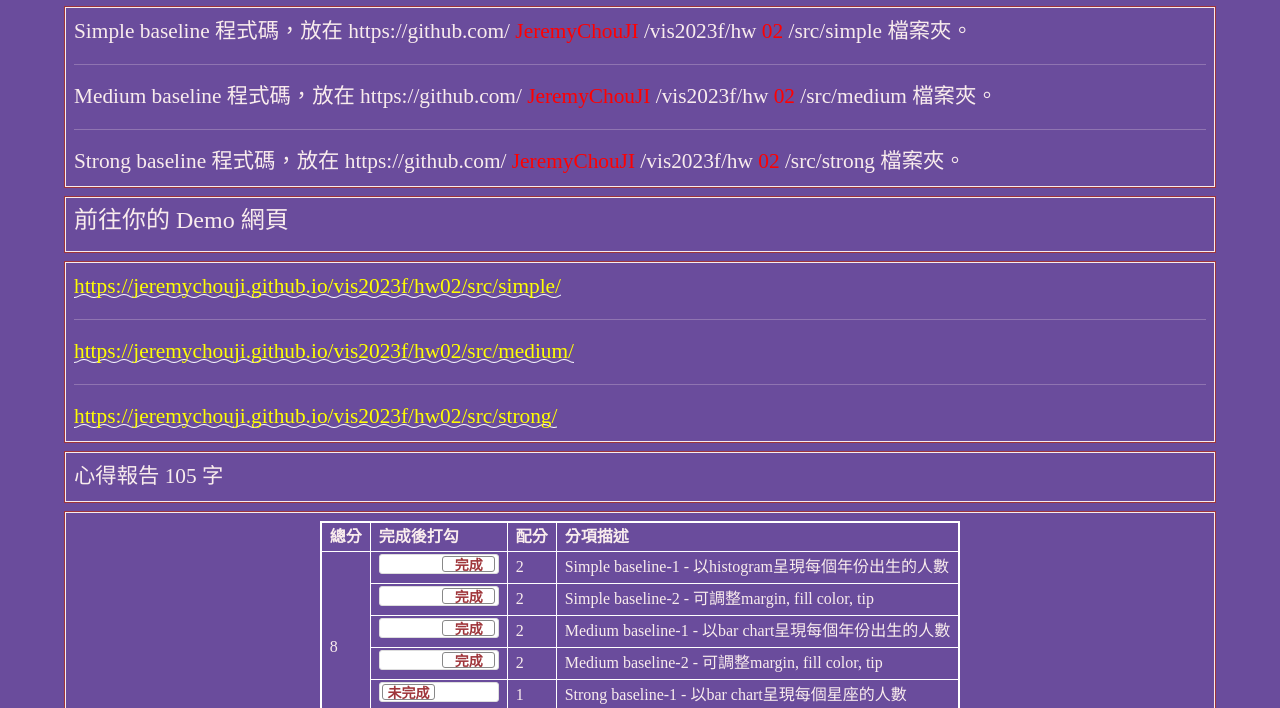
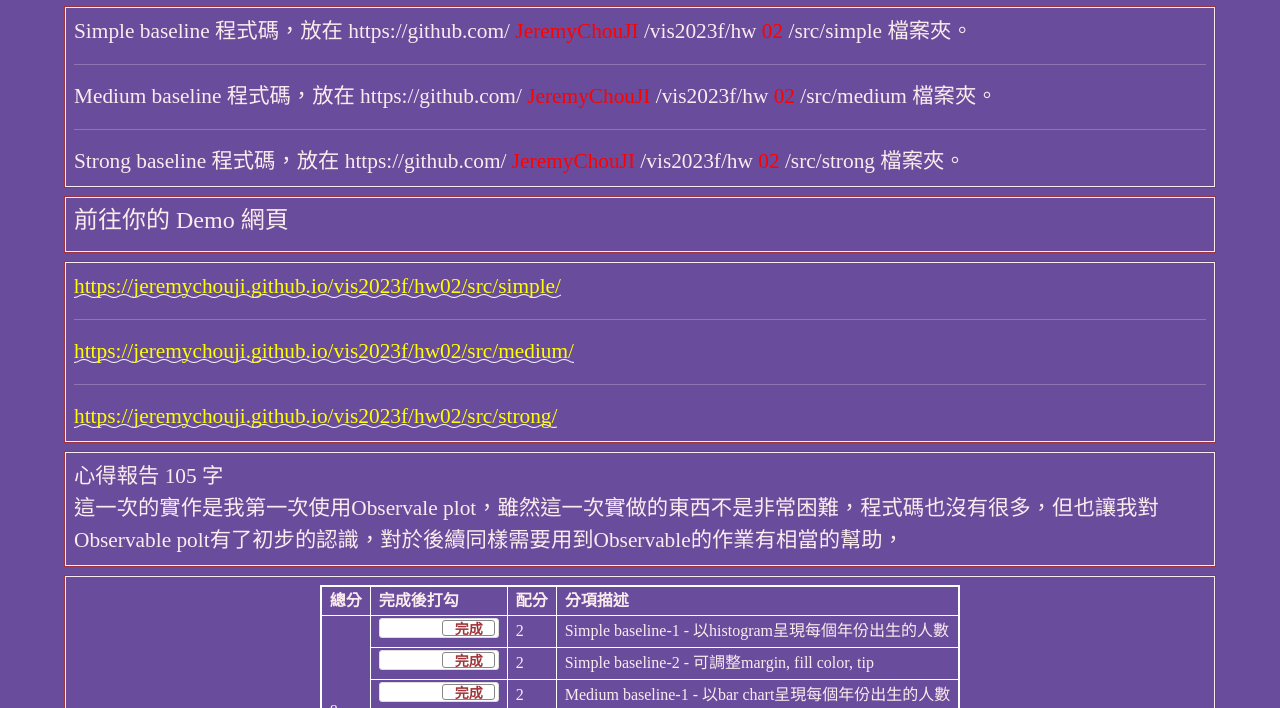
Before and after one commit to JeremyChouJI/vis2023f, a plain HTML site: page hw02/index.html in a window 1280 px wide. Shown: the part 86-794 px from the top of the page. Drawn offline with nearby package versions, Linux system fonts and the light colour scheme.

Commit message:
Update index.html

```diff
--- a/hw02/index.html
+++ b/hw02/index.html
@@ -227,7 +227,7 @@
   <div class="row hw12">
     <div class="col-md-12 twenty">
       心得報告 105 字<br>
-
+      這一次的實作是我第一次使用Observale plot，雖然這一次實做的東西不是非常困難，程式碼也沒有很多，但也讓我對Observable polt有了初步的認識，對於後續同樣需要用到Observable的作業有相當的幫助，
     </div>
   </div>
 
```
